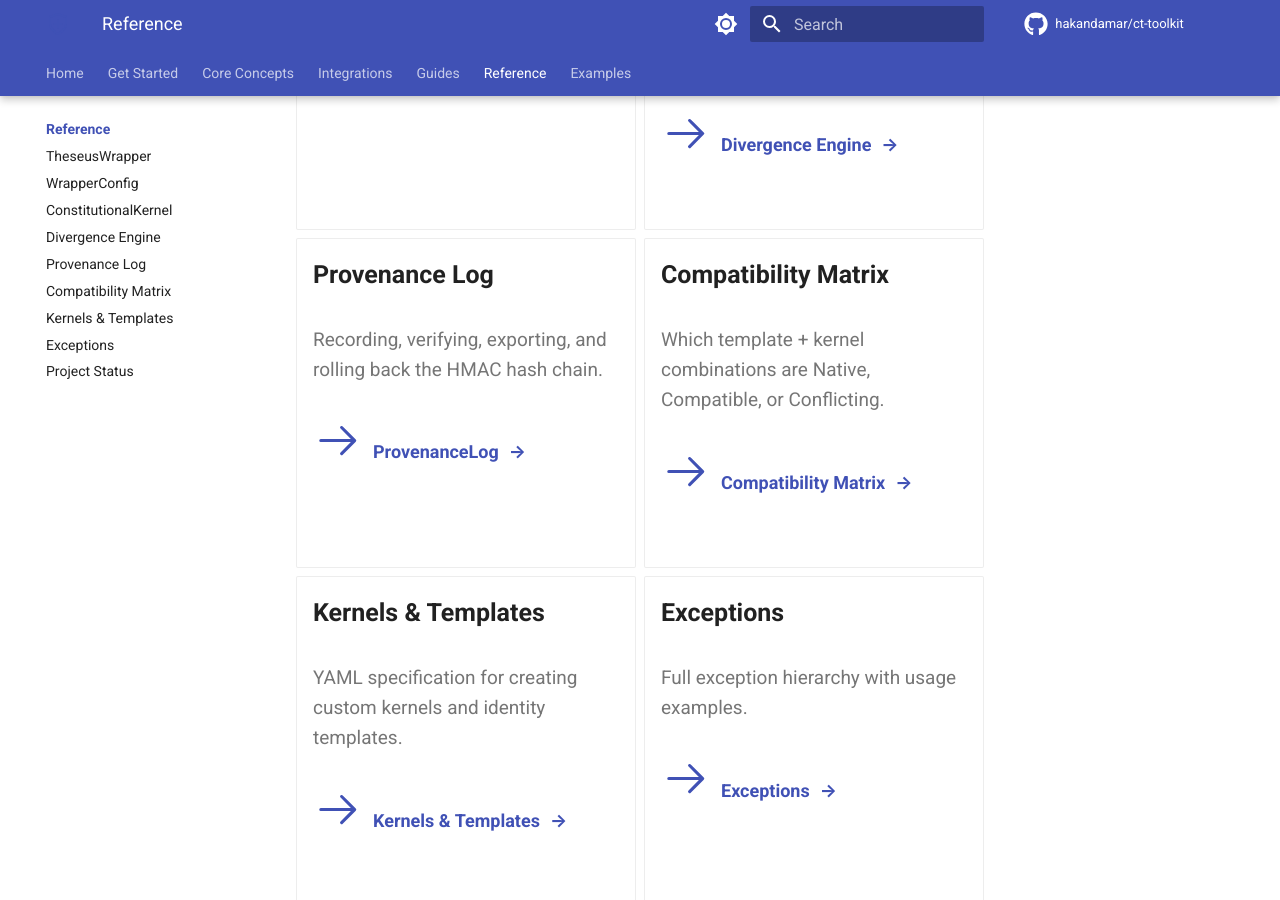
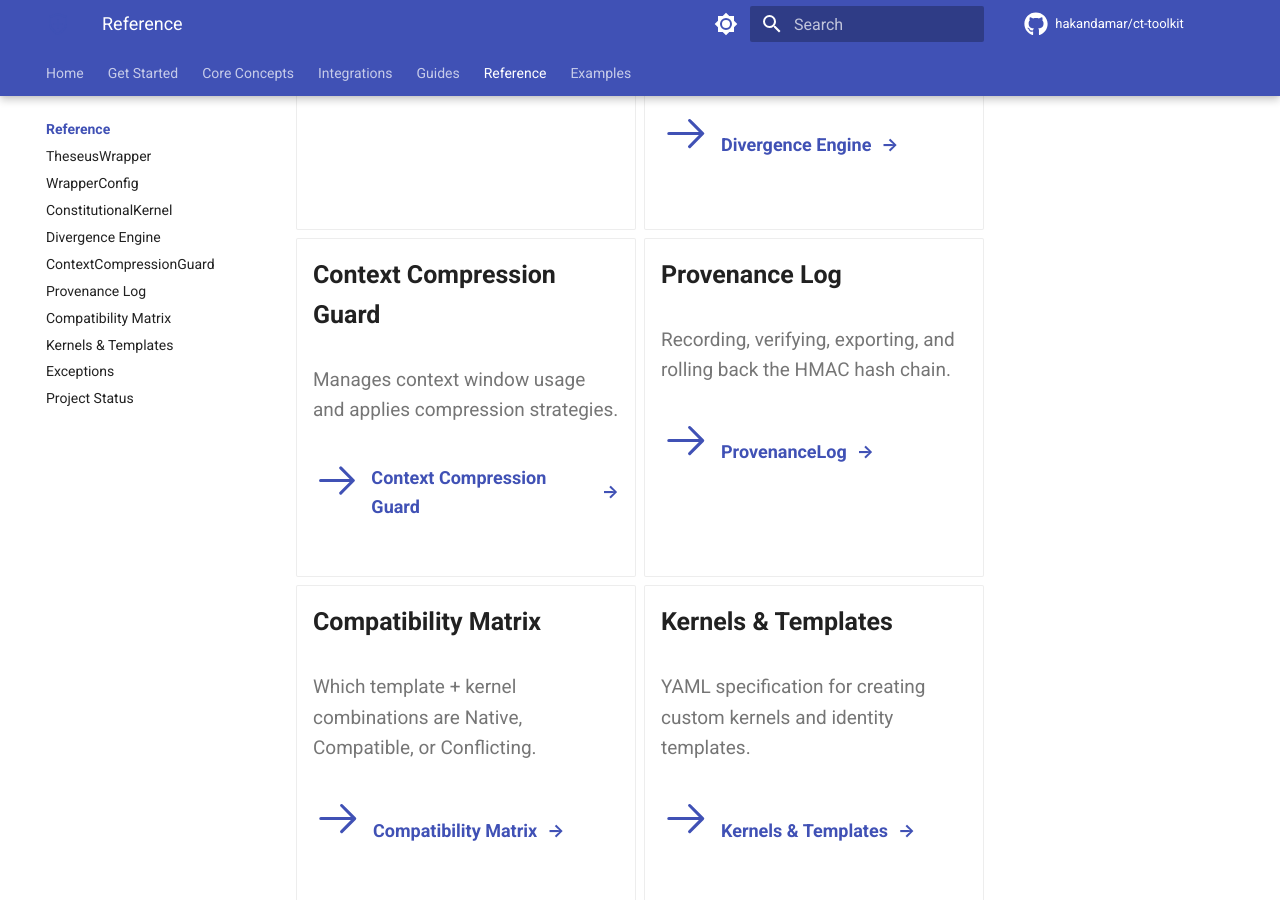
Before and after one commit to hakandamar/ct-toolkit, an MkDocs documentation site: the page built from website/docs/reference/index.md, in a window 1280 px wide and 900 px high, scrolled down 748 px. Built offline with MkDocs 1.6.1 and Material for MkDocs 9.7.7, drawn with Linux system fonts in a browser that asks for light colours; comment, search, counter and statistics services are not loaded; the version menu is left out.

Commit message:
Update reference documentation with ContextCompressionGuard
- Added compression_guard property to TheseusWrapper reference.
- Created ContextCompressionGuard reference page.
- Updated reference index and navigation.

```diff
--- a/website/docs/reference/index.md
+++ b/website/docs/reference/index.md
@@ -36,6 +36,14 @@ Complete API reference for CT Toolkit.
 
     [:octicons-arrow-right-24: Divergence Engine](divergence-engine.md)
 
+-   **Context Compression Guard**
+
+    ---
+
+    Manages context window usage and applies compression strategies.
+
+    [:octicons-arrow-right-24: Context Compression Guard](compression-guard.md)
+
 -   **Provenance Log**
 
     ---
--- a/website/mkdocs.yml
+++ b/website/mkdocs.yml
@@ -158,6 +158,7 @@ nav:
     - WrapperConfig: reference/wrapper-config.md
     - ConstitutionalKernel: reference/constitutional-kernel.md
     - Divergence Engine: reference/divergence-engine.md
+    - ContextCompressionGuard: reference/compression-guard.md
     - Provenance Log: reference/provenance-log.md
     - Compatibility Matrix: reference/compatibility.md
     - Kernels & Templates: reference/kernels-templates.md
```
Also changed, not shown: website/docs/reference/compression-guard.md (added, +44 -0 lines), website/docs/reference/theseus-wrapper.md (+1 -0 lines).
